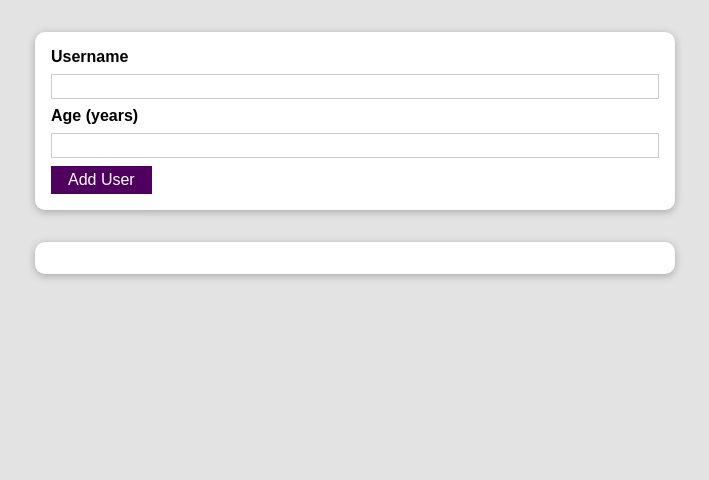
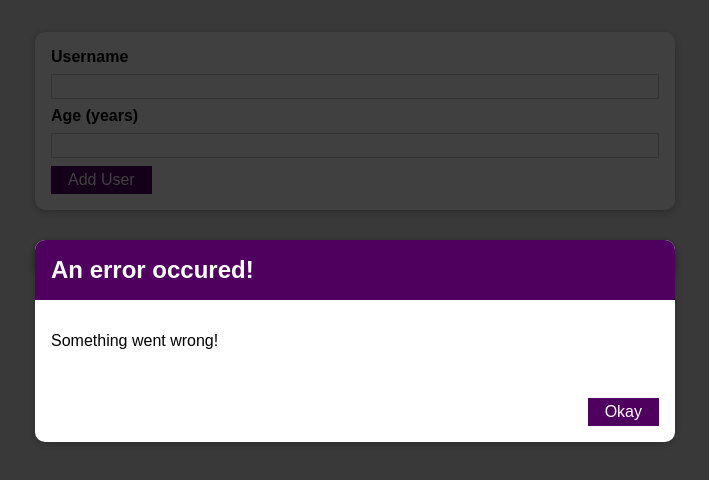
Before and after one commit to Practice-SpencerTower/user-input, a React (Create React App) app: page / in a window 1280 px wide. Shown: the top 480 px of the page, without its empty margins (285-994 px from the left). Built offline with nearby package versions, Linux system fonts and the light colour scheme.

Commit message:
adds backdrop to error modal

```diff
--- a/src/components/UI/ErrorModal.js
+++ b/src/components/UI/ErrorModal.js
@@ -5,6 +5,9 @@ import classes from './ErrorModal.module.css';
 
 const ErrorModal = props => {
     return (
+        <>
+        <div className={classes.backdrop}>
+        </div>
         <Card className={classes.modal}>
             <header className={classes.header}>
                 <h2>
@@ -20,6 +23,7 @@ const ErrorModal = props => {
                 <Button>Okay</Button>
             </footer>
         </Card>
+        </>
     )
 };
 
--- a/src/components/Users/AddUser.js
+++ b/src/components/Users/AddUser.js
@@ -2,6 +2,7 @@ import React, {useState} from "react";
 import Card from '../UI/Card';
 import classes from './AddUser.module.css';
 import Button from "../UI/Button";
+import ErrorModal from "../UI/ErrorModal";
 
 const AddUser = props => {
     const [enteredUsername, setEnteredUsername] = useState('');
@@ -26,6 +27,8 @@ const AddUser = props => {
     };
 
     return (
+        <>
+        <ErrorModal title="An error occured!" message="Something went wrong!"/>
         <Card className={classes.input}>
             <form onSubmit={addUserHandler}>
             <label htmlFor="username">Username</label>
@@ -35,6 +38,7 @@ const AddUser = props => {
             <Button type="submit">Add User</Button>
             </form>
         </Card>
+    </>
     );
 }
 
```
Lines whose indentation alone changed are shown as unchanged.
